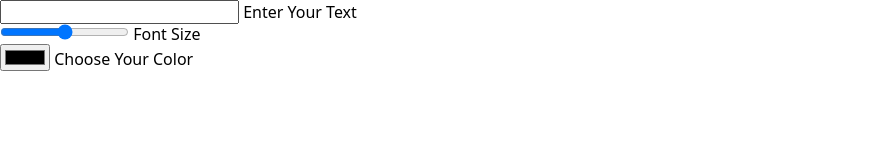
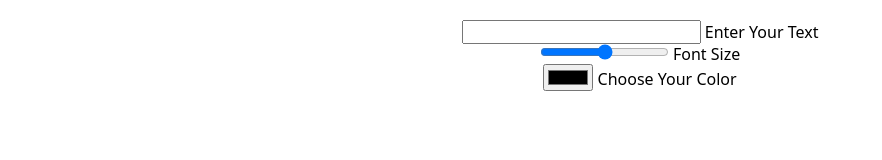
Before and after one commit to skdonnet/font-and-color, a website: page index.html in a window 1280 px wide. Shown: the whole page, without its empty margins (0-882 px from the left). Drawn offline with nearby package versions, Linux system fonts and the light colour scheme.

Commit message:
adding and deleting styles

```diff
--- a/style.css
+++ b/style.css
@@ -3,12 +3,16 @@
   --font-size: 10px;
 }
 
+body {
+  align-items: center;
+  display: flex;
+  flex-direction: column;
+  padding: 20px;
+}
+
 p {
-  align-items: center;
   color: var(--color);
-  display: flex;
   font-family: -apple-system, BlinkMacSystemFont, 'Segoe UI', Roboto, Oxygen,
     Ubuntu, Cantarell, 'Open Sans', 'Helvetica Neue', sans-serif;
   font-size: var(--font-size);
-  justify-content: center;
 }
```
